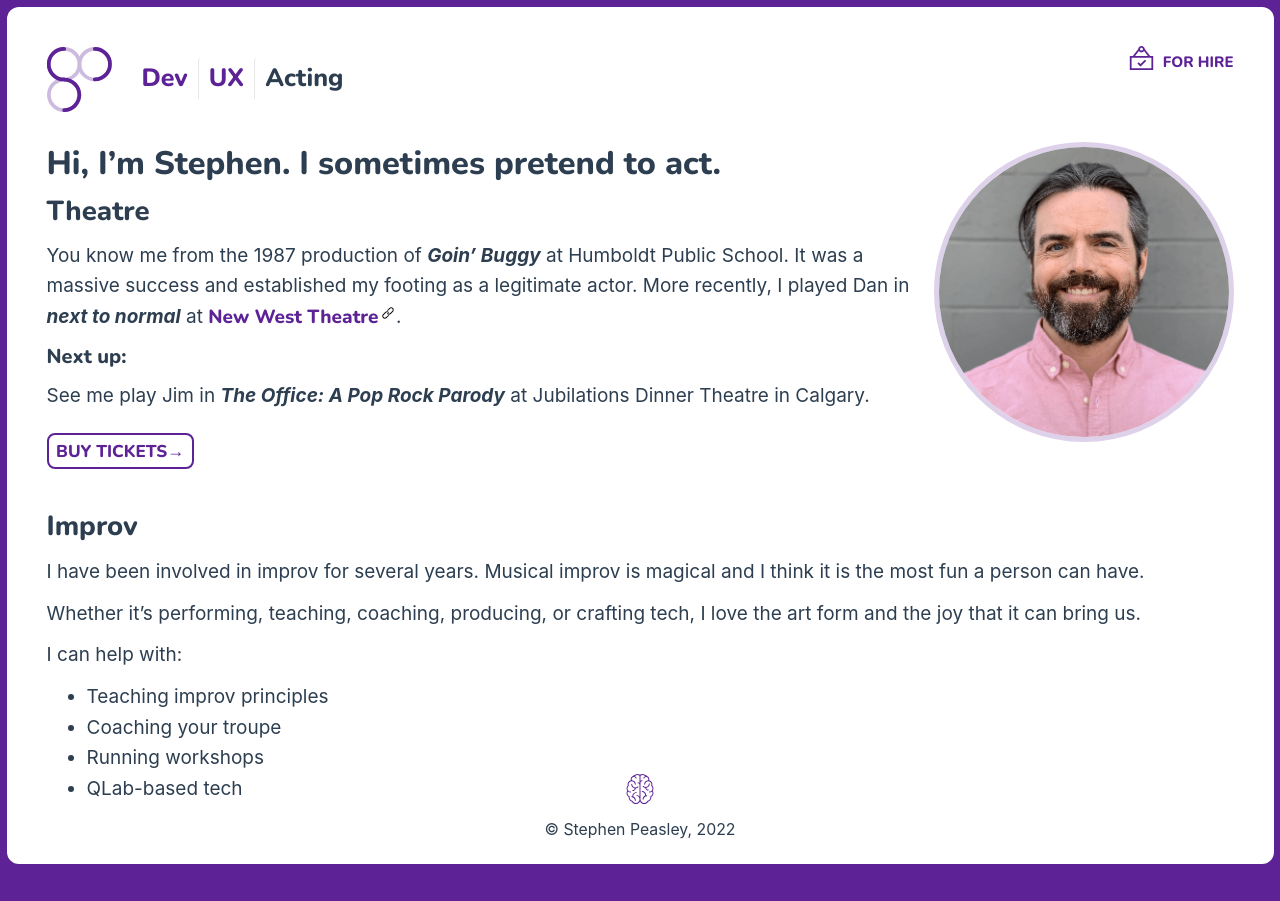
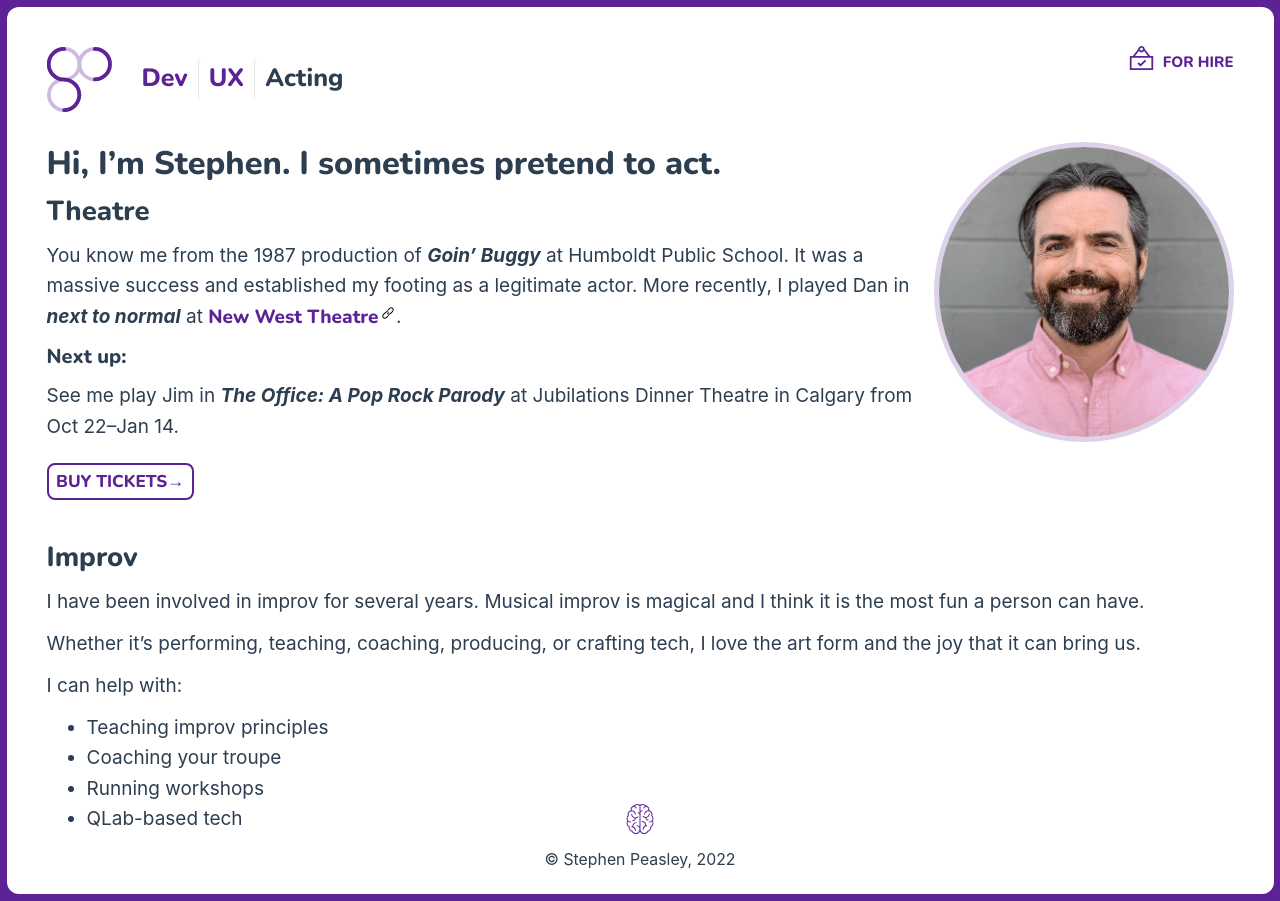
Before and after one commit to speasley/stephenpeasley, a Vue app: page /acting in a window 1280 px wide. Before the commit the page ends 870 px from the top, so only its background shows below. Built offline with nearby package versions, Linux system fonts and the light colour scheme.

Commit message:
feat: add datetime attr

```diff
--- a/src/views/Acting.vue
+++ b/src/views/Acting.vue
@@ -24,7 +24,11 @@ onMounted(() => {
       <h3>Next up:</h3>
       <p>
         See me play Jim in <cite>The Office: A Pop Rock Parody</cite> at
-        Jubilations Dinner Theatre in Calgary.
+        Jubilations Dinner Theatre in Calgary from
+        <time datetime="2022-10-22">Oct 22</time>&ndash;<time
+          datetime="2023-01-14"
+          >Jan 14</time
+        >.
       </p>
       <SButton
         ext
```
